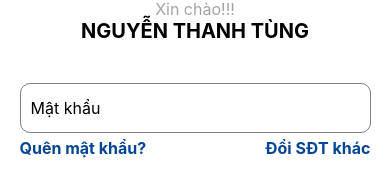
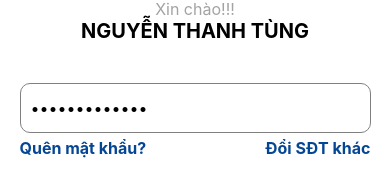
Before and after one commit to ThanhTungEric/VNPayAppUI, a React Native app: screen /Login in a window 390 px wide. Shown: the part 473-656 px from the top of the page. Built offline with nearby package versions, Linux system fonts and the light colour scheme.

Commit message:
button login

```diff
--- a/screens/HomeScreen.js
+++ b/screens/HomeScreen.js
@@ -6,6 +6,7 @@ export default function HomeScreen() {
   return (
     <View className="flex-1 relative">
         <Text>HomeScreen</Text>
+        <StatusBar style="auto" />
     </View>
   )
 }
--- a/screens/LoginScreen.js
+++ b/screens/LoginScreen.js
@@ -9,8 +9,19 @@ import {
 } from "react-native";
 import { StatusBar } from "expo-status-bar";
 import React, { useCallback, useEffect, useState } from "react";
+import { useNavigation } from '@react-navigation/native';
 
 export default function LoginScreen() {
+    const navigation = useNavigation();
+  const [password, setPassword] = useState('your_password');
+
+  const checkPasswordAndNavigate = () => {
+    if (password === 'your_password') {
+      navigation.navigate('Home');
+    } else {
+      console.log('Wrong password!');
+    }
+  };
   return (
     <View style={styles.containerSr}>
       <View style={styles.header}></View>
@@ -37,6 +48,8 @@ export default function LoginScreen() {
             style={styles.textInputPw}
             secureTextEntry={true}
             placeholder="Mật khẩu"
+            onChangeText={(text) => setPassword(text)}
+            value={password}
           />
         </View>
         <View style={styles.actionForgot}>
@@ -47,9 +60,9 @@ export default function LoginScreen() {
             Đổi SĐT khác
           </Text>
         </View>
-        <View style={styles.loginSpace}>
+        <TouchableOpacity style={styles.loginSpace} onPress={checkPasswordAndNavigate}>
           <Text style={styles.buttonLogin}>Đăng nhập</Text>
-        </View>
+        </TouchableOpacity>
       </View>
       <StatusBar style="auto" />
     </View>
```
